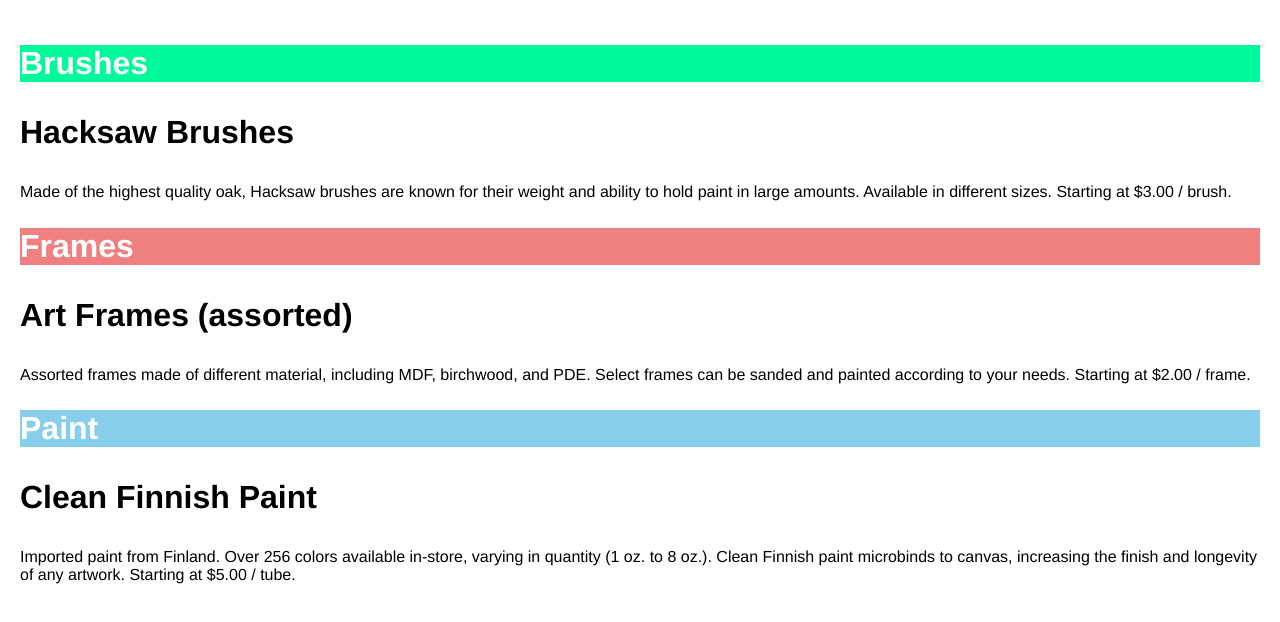
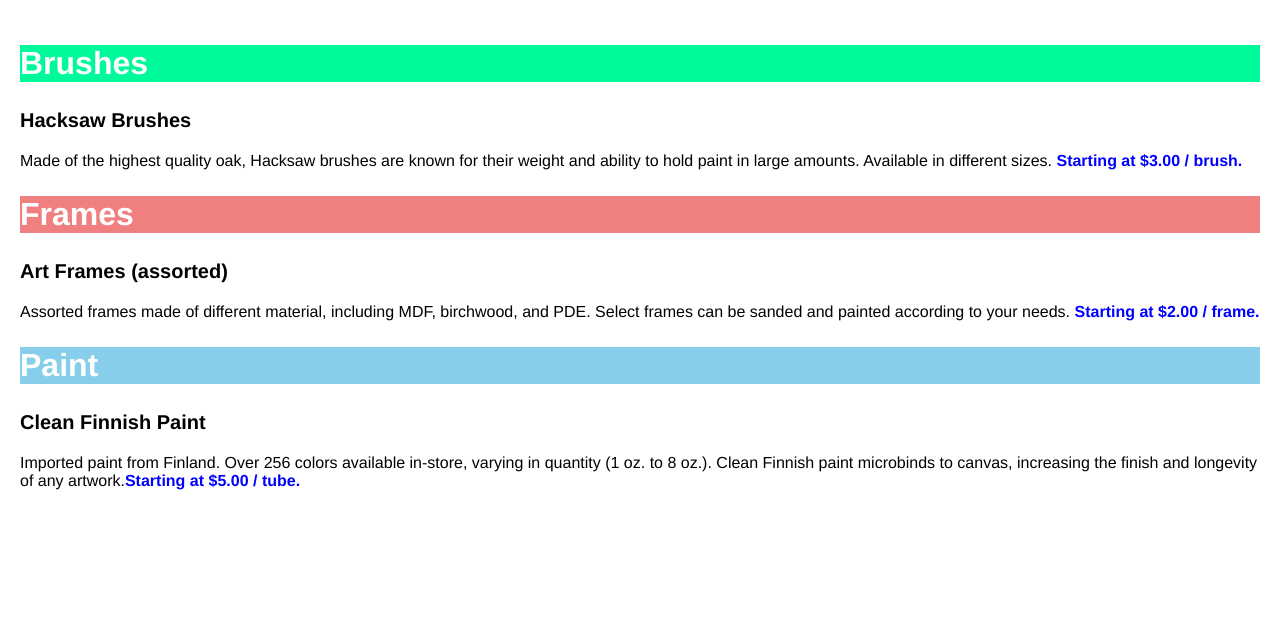
Before and after one commit to tingtastic/dasmotos-art-and-crafts, a plain HTML site: page index.html in a window 1280 px wide. Shown: the part 204-826 px from the top of the page. After the commit the page ends 800 px from the top, so only its background shows below. Drawn offline with Linux system fonts and the light colour scheme.

Commit message:
styled sentences

```diff
--- a/index.css
+++ b/index.css
@@ -20,12 +20,10 @@ h2 {
 }
 
 h3 {
-    font-size: 32px;
+    font-size: 20px;
     font-weight: bold;
     color: black;
     text-align: left;
-
-
 }
 
 .brushes{
@@ -39,3 +37,8 @@ h3 {
 .paint {
     background-color: skyblue;
 }
+
+p .blue-bold {
+    color: blue;
+    font-weight: bold;
+}
--- a/index.html
+++ b/index.html
@@ -23,19 +23,19 @@
         <article>
             <h2 class="brushes">Brushes</h2>
             <h3>Hacksaw Brushes</h3>
-            <p>Made of the highest quality oak, Hacksaw brushes are known for their weight and ability to hold paint in large amounts. Available in different sizes. Starting at $3.00 / brush.</p>
+            <p>Made of the highest quality oak, Hacksaw brushes are known for their weight and ability to hold paint in large amounts. Available in different sizes. <span class="blue-bold">Starting at $3.00 / brush.</span></p>
         </article>
 
         <article>
             <h2 class="frames">Frames</h2>
             <h3>Art Frames (assorted)</h3>
-            <p>Assorted frames made of different material, including MDF, birchwood, and PDE. Select frames can be sanded and painted according to your needs. Starting at $2.00 / frame.</p>
+            <p>Assorted frames made of different material, including MDF, birchwood, and PDE. Select frames can be sanded and painted according to your needs.<span class="blue-bold"> Starting at $2.00 / frame.</span></p>
         </article>
 
         <article>
             <h2 class="paint">Paint</h2>
             <h3>Clean Finnish Paint</h3>
-            <p>Imported paint from Finland. Over 256 colors available in-store, varying in quantity (1 oz. to 8 oz.). Clean Finnish paint microbinds to canvas, increasing the finish and longevity of any artwork. Starting at $5.00 / tube.</p>
+            <p>Imported paint from Finland. Over 256 colors available in-store, varying in quantity (1 oz. to 8 oz.). Clean Finnish paint microbinds to canvas, increasing the finish and longevity of any artwork.<span class="blue-bold">Starting at $5.00 / tube.</span></p>
         </article>
 
 
```
